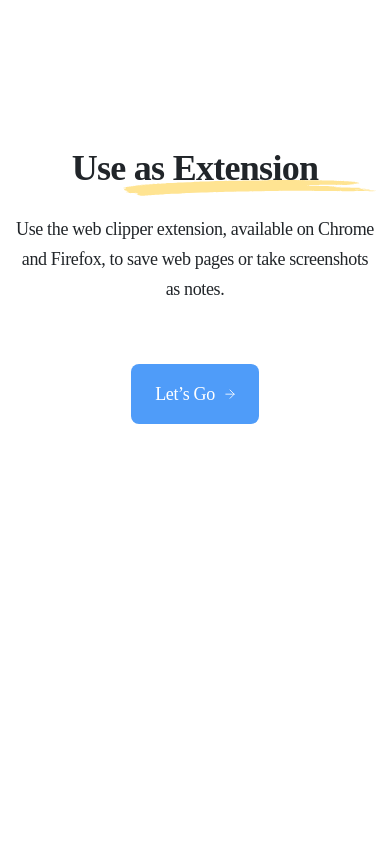
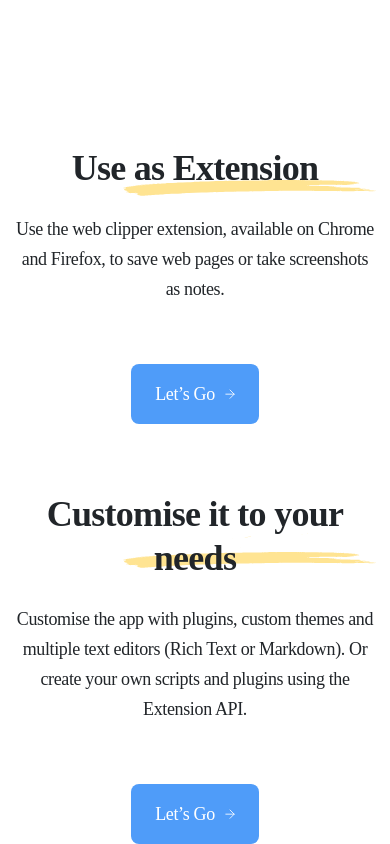
Before and after one commit to anastasia-mia/landingPage, a website: page main.html in a window 390 px wide. Shown: the part 2202-3046 px from the top of the page. Before the commit the page ends 2626 px from the top, so only its background shows below. Drawn offline with Linux system fonts and the light colour scheme.

Commit message:
section "Customise it your needs" creating

```diff
--- a/main.html
+++ b/main.html
@@ -88,6 +88,19 @@
                     </div>
                 </div>
             </section>
+            <section class="customise">
+                <div class="customise__container">
+                    <div class="customise_forImage">
+                        <div class="customise_image"></div>
+                    </div>
+                    <div class="customise_content">
+                        <div class="customise_title title">Customise it to your needs</div>
+                        <div class="customise_text text">Customise the app with plugins, custom themes and multiple text editors (Rich Text or Markdown). Or create your own scripts and plugins using the Extension API.
+                        </div>
+                        <button class="button">Let’s Go</button>
+                    </div>
+                </div>
+            </section>
         </main>
         <footer class="footer"></footer>
     </div>
--- a/styles/_section.scss
+++ b/styles/_section.scss
@@ -65,6 +65,11 @@
 
   &_title {
     width: 500px;
+
+    &:after{
+      top: 67%;
+      left: 0;
+    }
   }
 
   &_forImage {
@@ -174,6 +179,43 @@
   }
 }
 
+.customise {
+  padding: 140px 0;
+
+  &__container {
+    display: flex;
+    gap: 98px;
+  }
+
+  &_forImage {
+    display: flex;
+    align-items: center;
+    flex: 1 0 714px;
+  }
+
+  &_image {
+    width: 100%;
+    height: 532px;
+    background-color: $imageColor;
+  }
+
+  &_content {
+    margin: auto;
+  }
+
+  &_title {
+    width: 450px;
+    padding-top: 0;
+
+    &:after{
+      transform: scaleX(1.2) scaleY(1.2);
+      background-size: contain;
+      top: 62%;
+      left: 7%;
+    }
+  }
+}
+
 @media (max-width: 1400px){
   .whitePace {
     padding: 190px 0 140px 0;
@@ -253,6 +295,27 @@
       top: 70%;
     }
   }
+
+  .customise{
+    &__container{
+      gap: 60px;
+    }
+
+    &_forImage{
+      flex: 1 0 670px;
+    }
+
+    &_image{
+      height: 500px;
+    }
+
+    &_title{
+      &:after{
+        top: 55%;
+        left: 10%;
+      }
+    }
+  }
 }
 
 @media (max-width: 1240px) {
@@ -275,6 +338,23 @@
 
     &_image{
       height: 400px;
+    }
+  }
+
+  .customise{
+    &_forImage{
+      flex: 1 0 570px;
+    }
+
+    &_image{
+      height: 450px;
+    }
+
+    &_title{
+      &:after{
+        top: 63%;
+        left: 10%;
+      }
     }
   }
 }
@@ -356,6 +436,30 @@
       left: 32%;
     }
   }
+
+  .customise{
+    &__container{
+      gap: 40px;
+    }
+
+    &_forImage{
+      flex: 1 0 480px;
+    }
+
+    &_image{
+      height: 400px;
+    }
+
+    &_title{
+      width: 400px;
+
+      &:after{
+        transform: scaleY(1.4);
+        top: 67%;
+        left: 0;
+      }
+    }
+  }
 }
 
 @media (max-width: 1002px) {
@@ -421,6 +525,26 @@
     &_title:after{
       transform: scale(1);
       top: 67%;
+    }
+  }
+
+  .customise{
+    &_forImage{
+      flex: 1 0 330px;
+    }
+
+    &_image{
+      height: 270px;
+    }
+
+    &_title{
+      font-size: 60px;
+      width: 340px;
+
+      &:after{
+        transform: scaleX(1.3) scaleY(1.5);
+        left: 15%;
+      }
     }
   }
 }
@@ -537,6 +661,32 @@
       left: 42%;
     }
   }
+
+  .customise{
+    &_content{
+      margin-top: 60px;
+    }
+
+    &_title{
+      width: 400px;
+      margin: auto;
+
+      &:after{
+        transform: scaleX(0.5) scaleY(1.3);
+        top: 60%;
+        left: 30%;
+      }
+    }
+
+    &_forImage{
+      max-width: 534px;
+      margin: auto;
+    }
+
+    &_image{
+      height: 400px;
+    }
+  }
 }
 
 @media (max-width: 550px){
@@ -636,4 +786,28 @@
       height: 200px;
     }
   }
+
+  .customise{
+    padding-top: 100px;
+    padding-bottom: 100px;
+
+    &_forImage{
+      min-width: 288px;
+    }
+
+    &_image{
+      height: 215px;
+    }
+
+    &_title{
+      font-size: 40px;
+      width: 220px;
+
+      &:after{
+        transform: scaleX(0.7) scaleY(1.9);
+        top: 72%;
+        left: 40%;
+      }
+    }
+  }
 }
```
